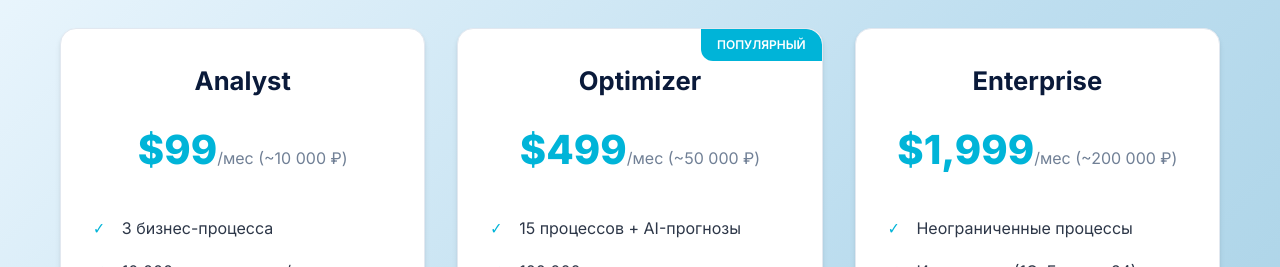
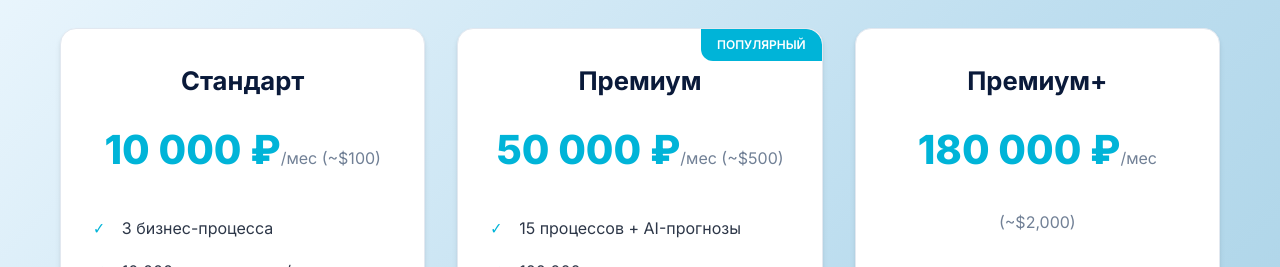
Before and after one commit to Dr0wsyC0der/flowsmb_web, a plain HTML site: page prices.html in a window 1280 px wide. Shown: the part 663-930 px from the top of the page. Drawn offline with Linux system fonts and the light colour scheme.

Commit message:
minor changes in prices

```diff
--- a/prices.html
+++ b/prices.html
@@ -64,10 +64,10 @@
                 <h2>Выберите тариф</h2>
 
                 <div class="pricing-grid">
-                    <!-- ANALYST -->
+                    <!-- СТАНДАРТ -->
                     <div class="plan-card">
-                        <h3>Analyst</h3>
-                        <p class="price">$99<small>/мес (~10 000 ₽)</small></p>
+                        <h3>Стандарт</h3>
+                        <p class="price">10 000 ₽<small>/мес (~$100)</small></p>
                         <ul>
                             <li>3 бизнес-процесса</li>
                             <li>10 000 строк данных/мес</li>
@@ -76,10 +76,10 @@
                         <a href="contacts.html#demo" class="btn btn-secondary">Купить</a>
                     </div>
 
-                    <!-- OPTIMIZER -->
+                    <!-- ПРЕМИУМ -->
                     <div class="plan-card popular">
-                        <h3>Optimizer</h3>
-                        <p class="price">$499<small>/мес (~50 000 ₽)</small></p>
+                        <h3>Премиум</h3>
+                        <p class="price">50 000 ₽<small>/мес (~$500)</small></p>
                         <ul>
                             <li>15 процессов + AI-прогнозы</li>
                             <li>100 000 строк данных</li>
@@ -88,10 +88,10 @@
                         <a href="contacts.html#demo" class="btn btn-primary">Купить</a>
                     </div>
 
-                    <!-- ENTERPRISE -->
+                    <!-- ПРЕМИУМ+ -->
                     <div class="plan-card">
-                        <h3>Enterprise</h3>
-                        <p class="price">$1,999<small>/мес (~200 000 ₽)</small></p>
+                        <h3>Премиум+</h3>
+                        <p class="price">180 000 ₽<small>/мес (~$2,000)</small></p>
                         <ul>
                             <li>Неограниченные процессы</li>
                             <li>Интеграции (1С, Битрикс24)</li>
```
